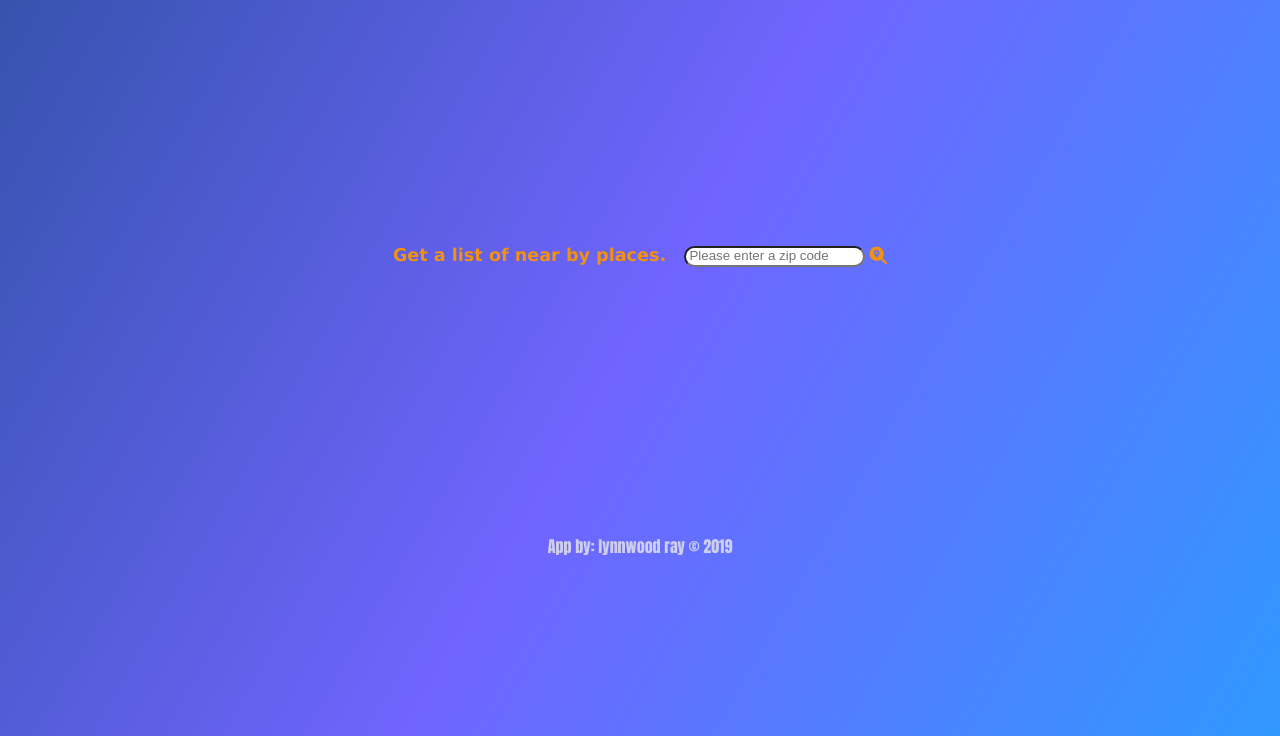
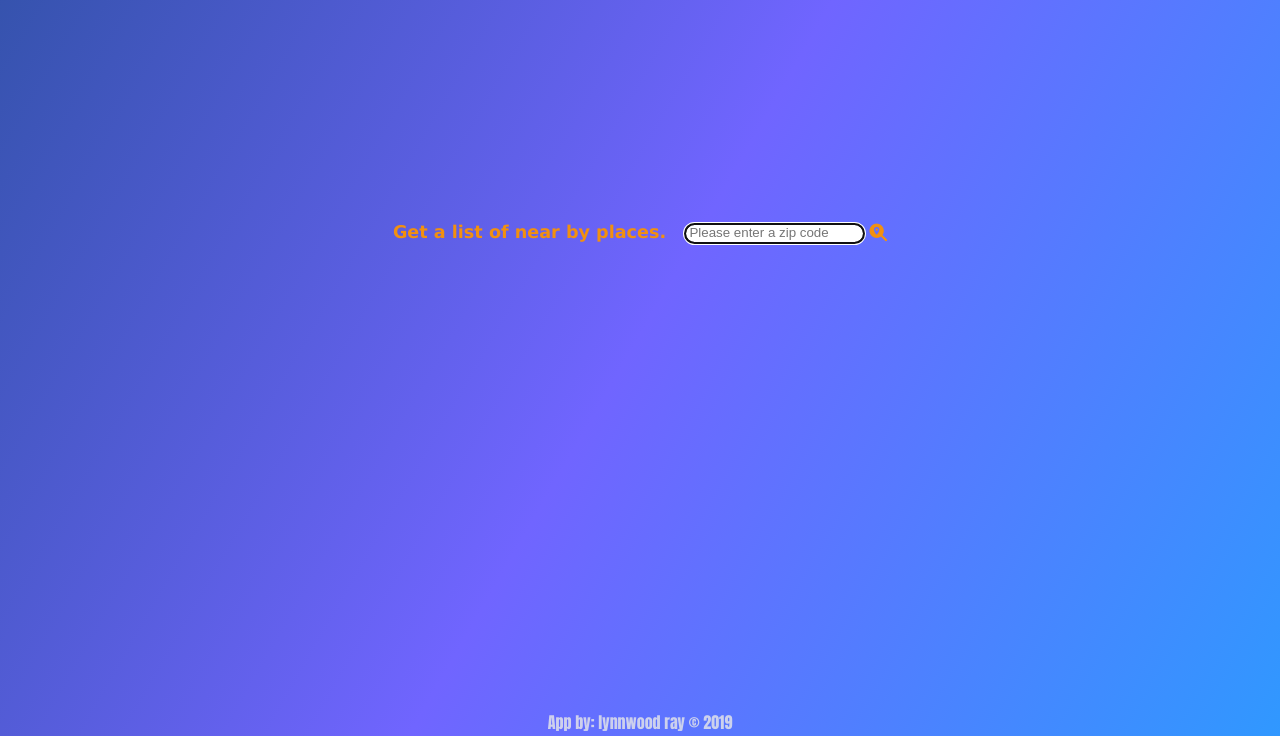
Before and after one commit to wooden1/EatApp, a website: page public/index.html in a window 1280 px wide. Shown: the part 64-800 px from the top of the page. Drawn offline with Linux system fonts and the light colour scheme; a web font is replaced by a local one.

Commit message:
fix broken layout, now just need to fix horizontal scrolling

```diff
--- a/public/app.js
+++ b/public/app.js
@@ -1,9 +1,10 @@
-
 /**
  ** ***************  EATSIT APP ******************
  **           composition by Lynnwood Ray
  ** **********************************************
  */
+;(function () {
+  'use strict'
 
   // TODO: Get users zip code to gather list of restuarants near by based on a their distance
   function ZipCodeFormatException(value) {
@@ -72,7 +73,7 @@ formElement.addEventListener('click', () => {
             </div>
           </div>
         </div>`
-      display.appendChild(div)
+        display.appendChild(div.firstChild)
       }
     }
 
@@ -103,11 +104,11 @@ formElement.addEventListener('click', () => {
         appendResultData(data)
       })
       .catch((err) => {
-      console.log(err)
+        console.error('Error:`', err)
       })
     zipInput = ''
     // return false
-  display.removeChild(display.childNodes)
+    display.removeChild(display)
   })
 
   // TODO: create filter function that allows user to exclude places (i.e: dietary restrictions, allergies, etc.)
@@ -115,3 +116,4 @@ formElement.addEventListener('click', () => {
   // TODO: Create a function for picking a place at random
 
   // TODO: Create a UI slider to limit/expand search distance
+})()
--- a/public/index.html
+++ b/public/index.html
@@ -1,11 +1,11 @@
 <!DOCTYPE html>
 <html lang="en">
   <head>
-    <meta charset="UTF-8">
-    <meta name="viewport" content="width=device-width, initial-scale=1.0">
-    <meta http-equiv="X-UA-Compatible" content="ie=edge">
+    <meta charset="UTF-8" />
+    <meta name="viewport" content="width=device-width, initial-scale=1.0" />
+    <meta http-equiv="X-UA-Compatible" content="ie=edge" />
     <script src="https://kit.fontawesome.com/ac578e794f.js"></script>
-    <link rel="stylesheet" href="style.css">
+    <link rel="stylesheet" href="style.css" />
     <title>Eatsit</title>
   </head>
   <body>
@@ -21,18 +21,19 @@
         </figure> -->
       <div id="form">
         <h2 class="form-space">Get a list of near by places.</h2>
-            <input type="text" name="zipcode" placeholder=" Please enter a zip code">
+        <input
+          type="text"
+          name="zipcode"
+          placeholder=" Please enter a zip code"
+          autofocus
+        />
         <button id="button" type="button">
-                <i class="fas fa-search-location">
-                </i>
+          <i class="fas fa-search-location"> </i>
         </button>
       </div>
-        <section id="display-picks">
-
-        </section>
+      <section id="display-picks"> </section>
       <footer>
-               <span> App by: lynnwood ray &copy; 2019
-            </span>
+        <span> App by: lynnwood ray &copy; 2019 </span>
       </footer>
     </div>
     <script src="app.js"></script>
--- a/public/style.css
+++ b/public/style.css
@@ -1,6 +1,6 @@
 @import url('https://fonts.googleapis.com/css?family=Anton|Lobster|Spirax');
 /* 🥕 */
-:root{
+:root {
   /* --prime: #3352aa; */
   --prime: linear-gradient(120deg, #3352aa, #7065ff, #3098ff);
   --secondary-clr: #f2900f;
@@ -10,23 +10,34 @@
 }
 
 /* 🌎 */
-*,*:before,*:after{
+*,
+*:before,
+*:after {
   box-sizing: border-box;
   margin: 0;
   padding: 0;
   line-height: 1.25;
 }
 
-#container{
+body {
+  display: flex;
+  align-items: center;
+  height: 100vh;
+}
+#container {
   display: grid;
-    font-family: Verdana, Geneva, Tahoma,   sans-serif;
+  font-family: Verdana, Geneva, Tahoma, sans-serif;
   background: var(--prime);
   width: 100vw;
   height: 100vh;
   grid-template-rows: auto;
+  padding: 4px;
+  overflow-x: auto;
 }
-
-h1{
+#container::-webkit-scrollbar {
+  display: none;
+}
+h1 {
   text-shadow: 2px 2px var(--blk);
   color: var(--secondary-clr);
   font-family: Spirax;
@@ -39,7 +50,7 @@ h1{
     width:100vw;
 } */
 
-img{
+img {
   background-color: var(--white);
   box-shadow: 2px 5px 5px 2px var(--blk);
   display: block;
@@ -55,8 +66,8 @@ img{
     text-decoration: none;
 } */
 
-i{
-    margin-left: .3rem;
+i {
+  margin-left: 0.3rem;
   color: var(--blk);
   font-size: 1.1rem;
 }
@@ -65,8 +76,7 @@ i{
     color:var(--secondary-clr);
 }  */
 
-
-#form{
+#form {
   display: flex;
   align-items: center;
   justify-content: center;
@@ -74,46 +84,57 @@ i{
 
 input {
   border-radius: 1.1rem;
-    text-align:justify;
+  text-align: justify;
 }
 
-#button{
+#button {
   background-color: inherit;
-    border:none;
+  border: none;
 }
 
-#button:hover{
+#button:hover {
   cursor: pointer;
 }
-.fa-search-location{
+.fa-search-location {
   color: var(--secondary-clr);
 }
 
-.form-space{
+.form-space {
   font-size: 1.1rem;
   margin-right: 1em;
   color: var(--secondary-clr);
 }
 
-#display-picks{
+#display-picks {
   display: grid;
-    margin: auto;
-    grid-template-columns: repeat(auto-fill, minmax(300px, 1fr));
-    row-gap: 2em;
-    /* grid-template-columns: repeat(3, 1fr);  */
+  margin: 0 auto;
+  grid-template-columns: 6;
+  grid-auto-flow: column;
+  grid-gap: 0 50px;
+  padding: 1rem;
+  overflow-x: scroll;
+  overflow-y: hidden;
+  border-radius: 10px;
+  scrollbar-width: none;
+  /* display: flex; */
+  /* align-items: center; */
+}
+#display-picks::-webkit-scrollbar {
+  display: none;
 }
 
-/* Flip card */
-.flip-card{
+/******** FLIP CARD *********/
+.flip-card {
   background-color: transparent;
-    min-width:300px;
+  min-width: 300px;
   min-height: 300px;
-    border:1px solid inherit;
+  border: 1px solid inherit;
   /* causes 3d effect */
   perspective: 1000px;
+  margin-right: 1rem;
 }
 
-.flip-card-inner{
+.flip-card-inner {
   position: relative;
   width: 100%;
   height: 100%;
@@ -122,47 +143,48 @@ input {
   transform-style: preserve-3d;
 }
 
-.flip-card:hover .flip-card-inner{
+.flip-card:hover .flip-card-inner {
   transform: rotateY(-180deg);
 }
 
 /* position front and back of card */
-.flip-card-front, .flip-card-back{
+.flip-card-front,
+.flip-card-back {
   position: absolute;
   width: 100%;
   height: 100%;
   backface-visibility: hidden;
 }
 /* style the front */
-.flipcard-front{
+.flipcard-front {
   background-color: inherit;
   color: black;
 }
 
 /* style the back */
-.flip-card-back{
+.flip-card-back {
   background-color: #1e90ff;
   color: var(--white);
-    transform:rotateY(180deg);
-    text-align: center;;
+  transform: rotateY(180deg);
+  text-align: center;
 }
-.flip-card-back> h2{
-
+.flip-card-back > h2 {
 }
 /*curved svg path */
-.flip-card-back svg{
+.flip-card-back svg {
   display: block;
 }
 
-
-footer{
+footer {
   color: var(--white);
   font-family: Anton;
   text-align: center;
-    width: 100vw;
+  width: 100%;
+  display: grid;
 }
 
-span{
+span {
   margin-top: 2rem;
-    justify-self: end;
+  justify-self: center;
+  align-self: end;
 }
```
Also changed, not shown: package.json (+5 -3 lines), README.md, 1 other file. Lines whose indentation alone changed are shown as unchanged.
